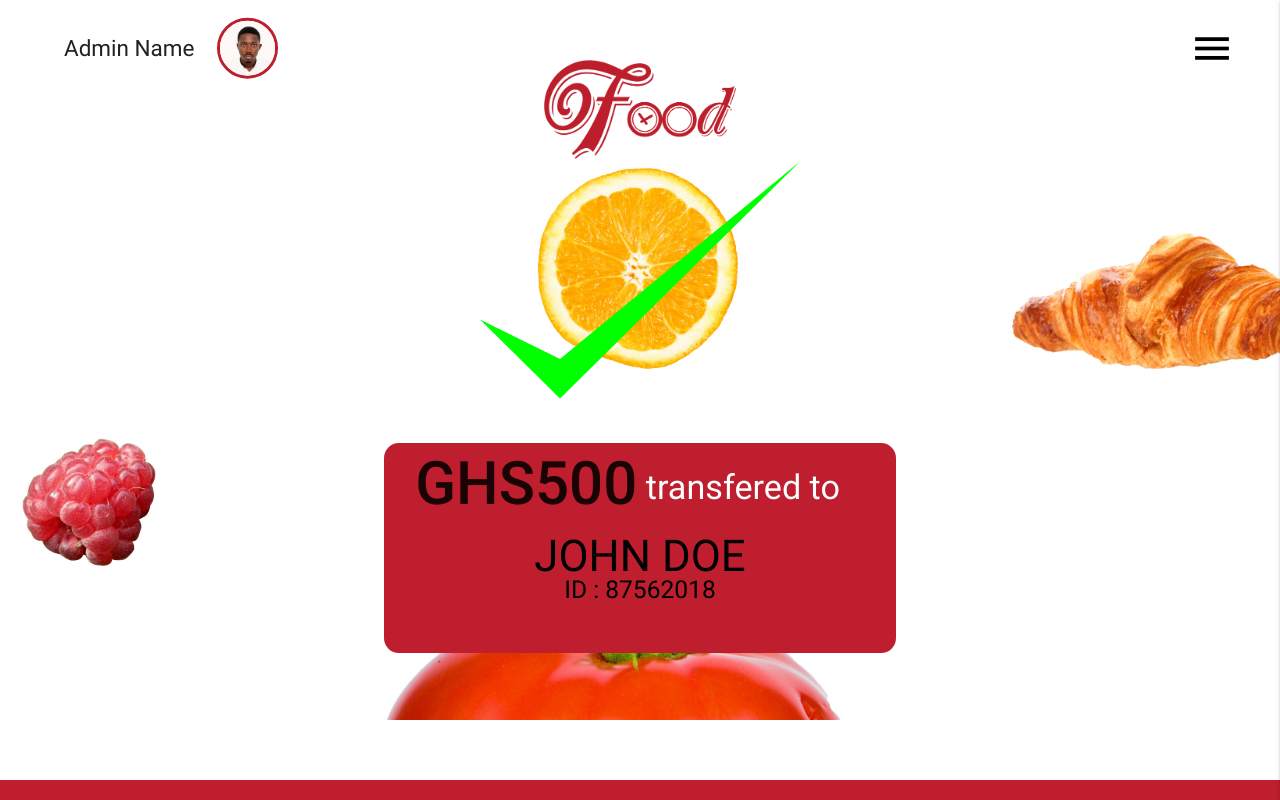
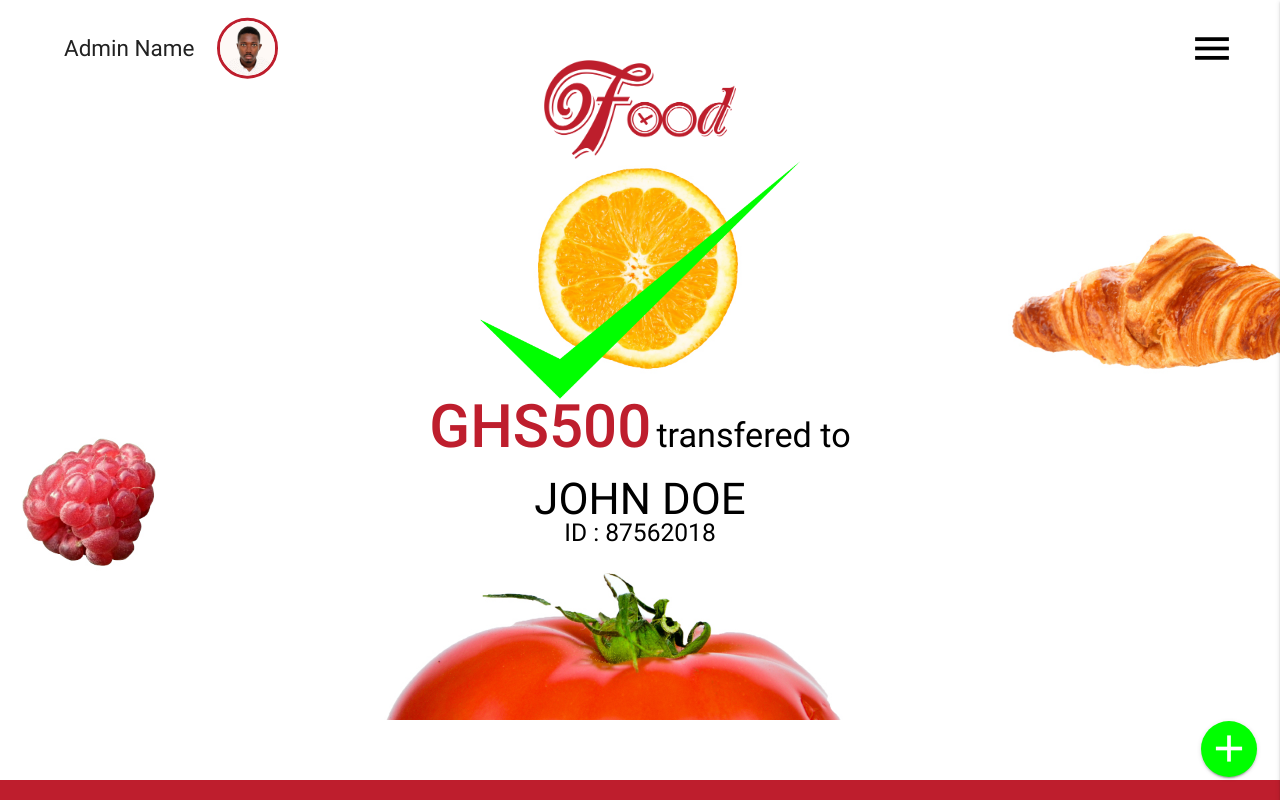
Before and after one commit to Quodjo/Genese, a PHP site: the page made by Application/Voucher Reseller/transsuccess.php in a window 1280 px wide. Run offline with PHP 8.4, Linux system fonts and the light colour scheme; some libraries are stand-ins or nearby versions.

Commit message:
transfer sucessful page done

```diff
--- a/Application/Voucher Reseller/transsuccess.php
+++ b/Application/Voucher Reseller/transsuccess.php
@@ -28,22 +28,28 @@
 
     <img class="responsive-img" src="../images/check_bk.jpg">
 
-    <div style="margin-right: 5%; width:40%; float: left;" id="checkCard" >
+    <div class="transparent" style="margin-right: 5%; width:40%; float: left;" id="checkCard" >
       <div class="card-content ">
         <form id ="indexPage" method="POST" action="">
          <div class="row">
            <div class="input-field col s12">
-           <div class="valign-wrapper">
-               <h2 style="margin-top: -6%; font-size: 4rem;  "><strong>GHS500</strong><h4 class="center" style="margin-top: -6%; padding-left: 0.25em;"> transfered to</h4></h1>
+             <div style="text-align: center;">
+               <h2 style="font-size: 4rem; color: #be1e2d;"><strong>GHS500</strong><h4 style="padding-left: 0.15em;">transfered to</h4></h2>
              </div>
              <div class="input-field col s12">
-                 <h3 class = "center" style="margin-top: -5%; color: #000000;">JOHN DOE</h3>
+               <h3 class = "center" style="margin-top: 0%; color: #000000;">JOHN DOE</h3>
                <h5 class = "center" style="margin-top: -5%; color: #000000;">ID : 87562018</h5>
+             </div>
+           </div>
          </div>
        </div>
      </form>
    </div>
-       </div>
+
+   <div class="fixed-action-btn horizontal">
+   <a href="hompage.php" class="btn-floating btn-large" id = "hbtn">
+      <i class="large material-icons" style="font-size: 3rem;">add</i>
+    </a>
   </div>
 
   <ul id="slide-out" class="side-nav">
--- a/Application/Voucher Reseller/verifytrans.php
+++ b/Application/Voucher Reseller/verifytrans.php
@@ -42,7 +42,7 @@
          </div>
          <div class="input-field col s12">
            <h4 style="margin-top: 2.5%;">Full Name</h4>
-           <h5 style="margin-top: -3%;">ID Number</h5>
+           <h5 style="margin-top: -1%;">ID Number</h5>
          </div>
        </div>
        <a href = "transsuccess.php" class="btn-floating btn-large halfway-fab " type="submit" name="action" style="width: 35%; font-size: 30px">PROCEED
@@ -60,8 +60,8 @@
 <a href="#slide-out" data-activates="slide-out" class="button-collapse show-on-large" ><i class="material-icons" style="font-size: 3rem;" id ="menuBtn">menu</i></a>
 
 <div class="row valign-wrapper" id="nameDisplay" style="top:6%;">
-      <p style="padding-right: 1em ;">Admin Name</p><img class="circle responsive-img" src="../images/admin.jpg" style="width:8%; height: 8%; border:0.25rem solid #be1e2d;">
-    </div>
+  <p style="padding-right: 1em ;">Admin Name</p><img class="circle responsive-img" src="../images/admin.jpg" style="width:8%; height: 8%; border:0.25rem solid #be1e2d;">
+</div>
 
 
 
--- a/Application/css/style.css
+++ b/Application/css/style.css
@@ -40,8 +40,16 @@
 	border-radius: 15px;
 }
 
-#transCard h3, h4, h5{
+#transCard h4, h5 {
 	color:#ffffff;
+}
+
+#transCard h5 {
+	color:#ffffff;
+}
+
+#hbtn{
+	background-color: #00ff00;
 }
 
 #transCard button{
@@ -106,14 +114,18 @@
 	left: 30%;
 	margin:0 auto;
 	padding: 20px;
-	transform: translateY(-135%);
+	transform: translateY(-155%);
 	resize: vertical;
 	background-color: #be1e2d;
 	border-radius: 15px;
 }
+#checkCard h2, h4 {
+	display: inline;
+	color:#000000;
+}
 
 #checkCard h3, h4, h5{
-	color:#ffffff;
+	color:#000000;
 }
 
 #loginBTN{
```
Lines whose indentation alone changed are shown as unchanged.
